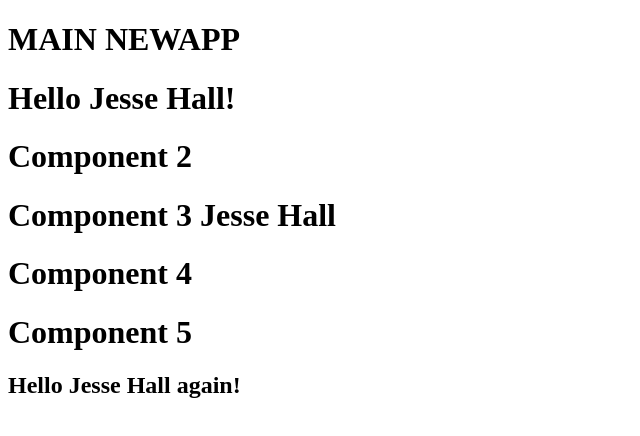
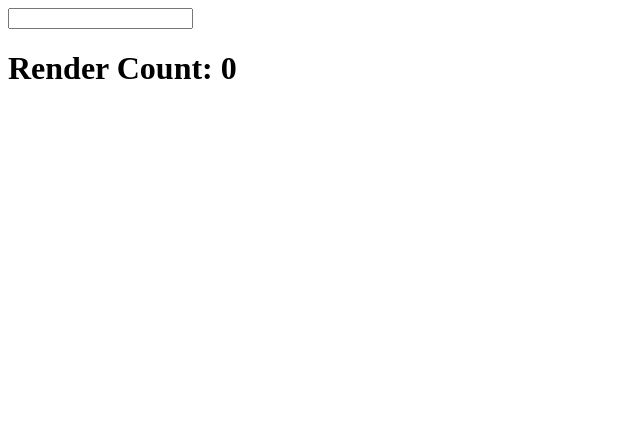
Before and after one commit to newtemp-bot/ReactForPayal, a React (Vite) app in the folder 05HooksExamples/: page / in a window 1280 px wide. Shown: the top 436 px of the page, without its empty margins (0-640 px from the left). Built offline with nearby package versions, Linux system fonts and the light colour scheme.

Commit message:
UseRefExample

```diff
--- /dev/null
+++ b/05HooksExamples/src/UseRefExample.jsx
@@ -0,0 +1,23 @@
+import React, { useEffect, useRef, useState } from "react";
+
+const UseRefExample = () => {
+    const [inputValue, setInputValue] = useState("");
+    const count = useRef(0);
+
+    useEffect(() => {
+        count.current = count.current + 1;
+    });
+
+    return (
+        <>
+            <input
+                type="text"
+                value={inputValue}
+                onChange={(e) => setInputValue(e.target.value)}
+            />
+            <h1>Render Count: {count.current}</h1>
+        </>
+    );
+};
+
+export default UseRefExample;
--- a/05HooksExamples/src/main.jsx
+++ b/05HooksExamples/src/main.jsx
@@ -2,9 +2,10 @@
 import { createRoot } from 'react-dom/client'
 import App from './App.jsx'
 import NewApp from './NewApp.jsx'
+import UseRefExample from './UseRefExample.jsx'
 
 createRoot(document.getElementById('root')).render(
 
-    <NewApp />
+    <UseRefExample />
 
 )
```
